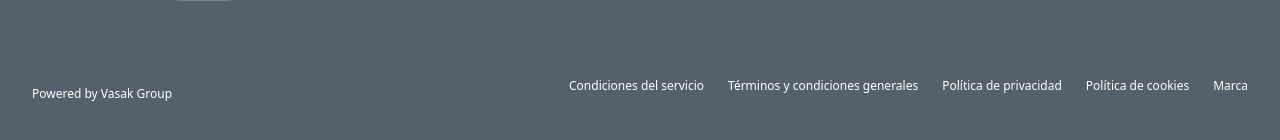
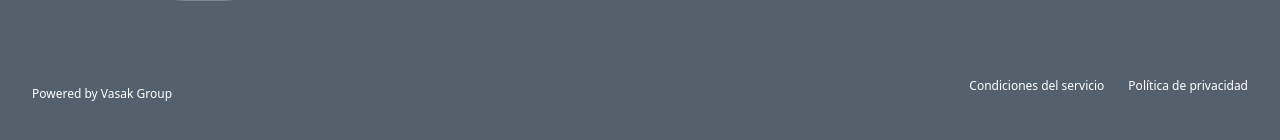
Before and after one commit to Bernini-dev/bg-remove, a Vue app: page / in a window 1280 px wide. Shown: the part 1286-1426 px from the top of the page. Built offline with nearby package versions, Linux system fonts and the light colour scheme.

Commit message:
eliminar enlaces de "Términos y condiciones", "Política de cookies" y "Marca" del área del pie de página para simplificar la interfaz

```diff
--- a/src/components/partials/FooterArea.vue
+++ b/src/components/partials/FooterArea.vue
@@ -34,16 +34,6 @@ import separator from "../../assets/img/seperator-start.svg";
             </li>
             <li class="flex-shrink: 1; flex-grow:1;">
               <a
-                href="/es/gtc"
-                class="group flex items-center cursor-pointer transition ease-in-out no-underline text-white hover:text-white no-touch-hover:hover:underline active:text-white py-2 focus:outline-none focus-visible:outline-none focus:ring-none focus-visible:ring focus-visible:ring-offset-2 focus-visible:ring-primary-hover rounded"
-                draggable="false"
-              >
-                Términos y condiciones generales
-                <!----></a
-              >
-            </li>
-            <li class="flex-shrink: 1; flex-grow:1;">
-              <a
                 href="/es/privacy"
                 class="group flex items-center cursor-pointer transition ease-in-out no-underline text-white hover:text-white no-touch-hover:hover:underline active:text-white py-2 focus:outline-none focus-visible:outline-none focus:ring-none focus-visible:ring focus-visible:ring-offset-2 focus-visible:ring-primary-hover rounded"
                 draggable="false"
@@ -52,26 +42,7 @@ import separator from "../../assets/img/seperator-start.svg";
                 <!----></a
               >
             </li>
-            <li class="flex-shrink: 1; flex-grow:1;">
-              <a
-                href="/es/cookies"
-                class="group flex items-center cursor-pointer transition ease-in-out no-underline text-white hover:text-white no-touch-hover:hover:underline active:text-white py-2 focus:outline-none focus-visible:outline-none focus:ring-none focus-visible:ring focus-visible:ring-offset-2 focus-visible:ring-primary-hover rounded"
-                draggable="false"
-              >
-                Política de cookies
-                <!----></a
-              >
-            </li>
-            <li class="flex-shrink: 1; flex-grow:1;">
-              <a
-                href="/es/imprint"
-                class="group flex items-center cursor-pointer transition ease-in-out no-underline text-white hover:text-white no-touch-hover:hover:underline active:text-white py-2 focus:outline-none focus-visible:outline-none focus:ring-none focus-visible:ring focus-visible:ring-offset-2 focus-visible:ring-primary-hover rounded"
-                draggable="false"
-              >
-                Marca
-                <!----></a
-              >
-            </li>
+
           </ul>
         </div>
       </div>
```
